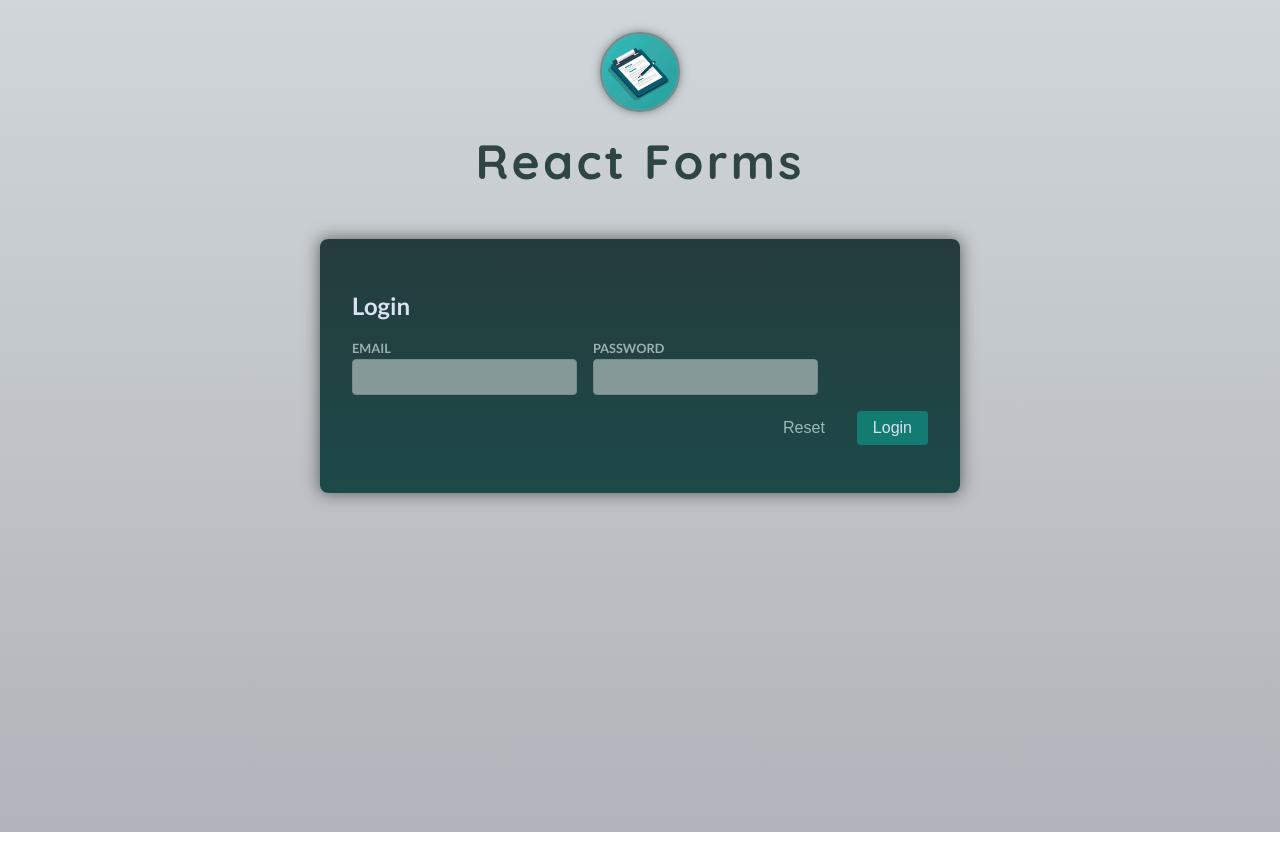
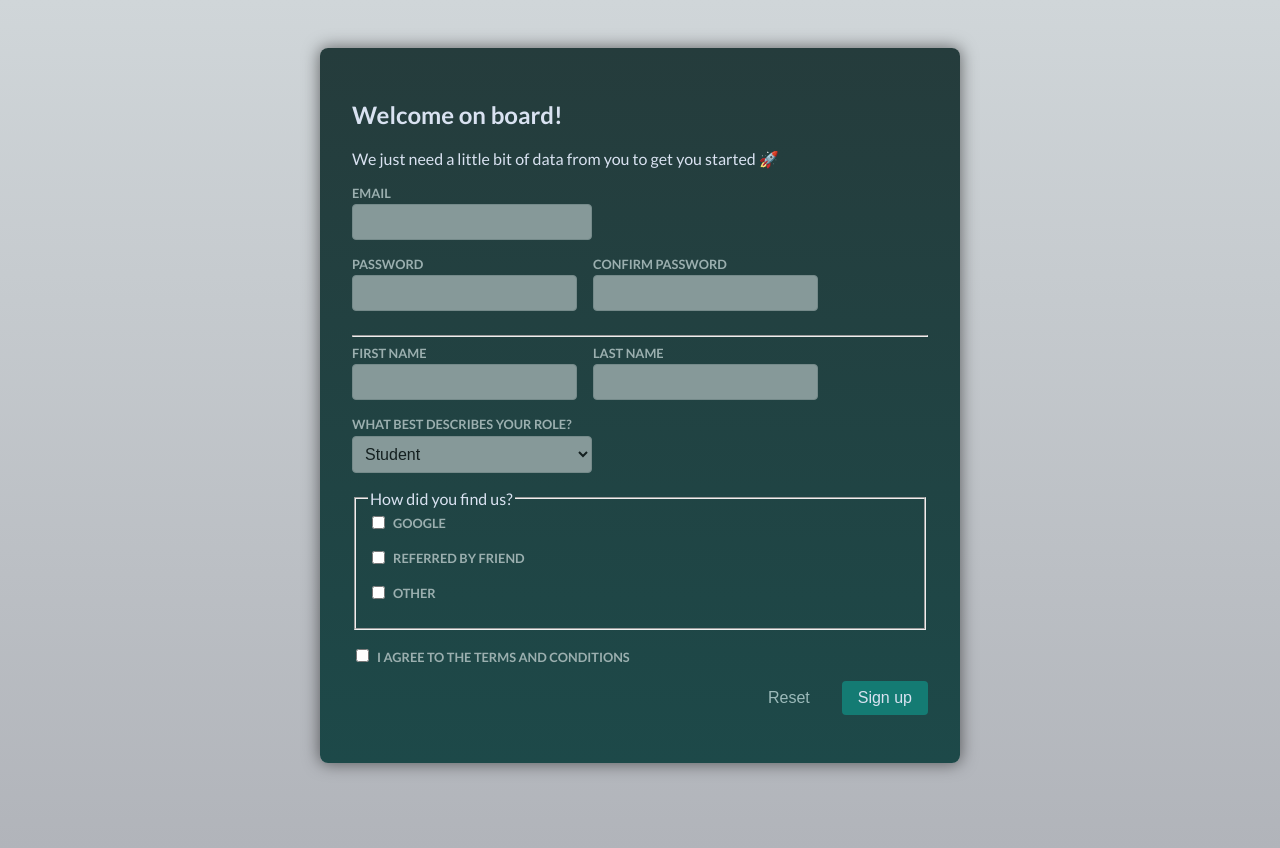
Before and after one commit to sakuraAK/react-essentials, a React (Vite) app: page / in a window 1280 px wide. Built offline with nearby package versions, Linux system fonts and the light colour scheme.

Commit message:
First commit

```diff
--- a/src/App.jsx
+++ b/src/App.jsx
@@ -1,53 +1,145 @@
 import { useState } from "react";
-import Header from "./components/Header";
+
 
 
 function App() {
 
 
-  const [email, setEmail] = useState();
-  const [password, setPassword] = useState();
+  const [passwordsMatch, setPasswordsMatch] = useState(true);
+
+  const [sucess, setSuccess] = useState(false);
+
+  // const [passwordUpdated, setPasswordUpdated] = useState(false);
 
 
-  function handleSubmitEvent(event) {
+  // function handlePasswordChange(event) {
+  //   setPasswordUpdated(event.target.value !== undefined && event.target.value.length > 0);
+  // }
+
+  function handleSubmit(event) {
     event.preventDefault();
-    console.log('Email: ' + email);
-    console.log(`Password: ${password}`);
+
+    const fd = new FormData(event.target);
+    const channels = fd.getAll("acquisition");
+
+    const data = Object.fromEntries(fd);
+    data.acqusitionChannels = channels;
+
+    console.log(data);
+
+    if (data['confirm-password'] !== data.password) {
+        setPasswordsMatch(false);
+        return;
+    }
+    else {
+      setPasswordsMatch(true);
+    }
+
+    setSuccess(true);
   }
 
 
-  function onEmailChangeHandler(event) {
-    setEmail(event.target.value);
-  }
-
-  function onPasswordChangeHandler(event) {
-    setPassword(event.target.value);
-  }
 
   return (
   <>
-     <Header/>
-    <main>
-      <form onSubmit={handleSubmitEvent}>
-        <h2>Login</h2>
-        <div className="control-row">
-          <div className="control no-margin">
-            <label htmlFor="email">Email</label>
-            <input id="email" type="email" onChange={onEmailChangeHandler} name="email" value={email}/>
-          </div>
-          <div className="control no-margin">
-            <label htmlFor="password">Password</label>
-            <input id="password" type="password" onChange={onPasswordChangeHandler} name="password" value={password}/>
-          </div>
+      <form onSubmit={handleSubmit}>
+      <h2>Welcome on board!</h2>
+      <p>We just need a little bit of data from you to get you started 🚀</p>
+
+      <div className="control">
+        <label htmlFor="email">Email</label>
+        <input id="email" type="email" name="email" required />
+      </div>
+
+      <div className="control-row">
+        <div className="control">
+          <label htmlFor="password">Password</label>
+          <input id="password" type="password" name="password" required minLength={5} maxLength={10}/>
         </div>
-        <p className="form-actions">
-          <button className="button button-flat">Reset</button>
-          <button className="button">Login</button>
-        </p>
 
-      </form>
-    </main>
+        <div className="control">
+          <label htmlFor="confirm-password">Confirm Password</label>
+          <input
+            id="confirm-password"
+            type="password"
+            name="confirm-password"
+          />
+          { !passwordsMatch  ? (<div className="control-error">Passwords do not match</div>) : (<></>) }
+        </div>
 
+      </div>
+
+      <hr />
+
+      <div className="control-row">
+        <div className="control">
+          <label htmlFor="first-name">First Name</label>
+          <input type="text" id="first-name" name="first-name" />
+        </div>
+
+        <div className="control">
+          <label htmlFor="last-name">Last Name</label>
+          <input type="text" id="last-name" name="last-name" />
+        </div>
+      </div>
+
+      <div className="control">
+        <label htmlFor="phone">What best describes your role?</label>
+        <select id="role" name="role">
+          <option value="student">Student</option>
+          <option value="teacher">Teacher</option>
+          <option value="employee">Employee</option>
+          <option value="founder">Founder</option>
+          <option value="other">Other</option>
+        </select>
+      </div>
+
+      <fieldset>
+        <legend>How did you find us?</legend>
+        <div className="control">
+          <input
+            type="checkbox"
+            id="google"
+            name="acquisition"
+            value="google"
+          />
+          <label htmlFor="google">Google</label>
+        </div>
+
+        <div className="control">
+          <input
+            type="checkbox"
+            id="friend"
+            name="acquisition"
+            value="friend"
+          />
+          <label htmlFor="friend">Referred by friend</label>
+        </div>
+
+        <div className="control">
+          <input type="checkbox" id="other" name="acquisition" value="other" />
+          <label htmlFor="other">Other</label>
+        </div>
+      </fieldset>
+
+      <div className="control">
+        <label htmlFor="terms-and-conditions">
+          <input type="checkbox" id="terms-and-conditions" name="terms" />I
+          agree to the terms and conditions
+        </label>
+      </div>
+
+      <p className="form-actions">
+        <button type="reset" className="button button-flat">
+          Reset
+        </button>
+        <button type="submit" className="button">
+          Sign up
+        </button>
+      </p>
+      {/* { sucess ? <div>Form was successfully submited!</div> : <></>} */}
+      { sucess &&  <div>Form was successfully submited!</div>}
+    </form>
 
   </>);
 }
```
Also changed, not shown: src/FormMultiState.jsx (added, +50 -0 lines), src/FormSingleState.jsx (added, +59 -0 lines), src/FormUseRef.jsx (added, +45 -0 lines).
